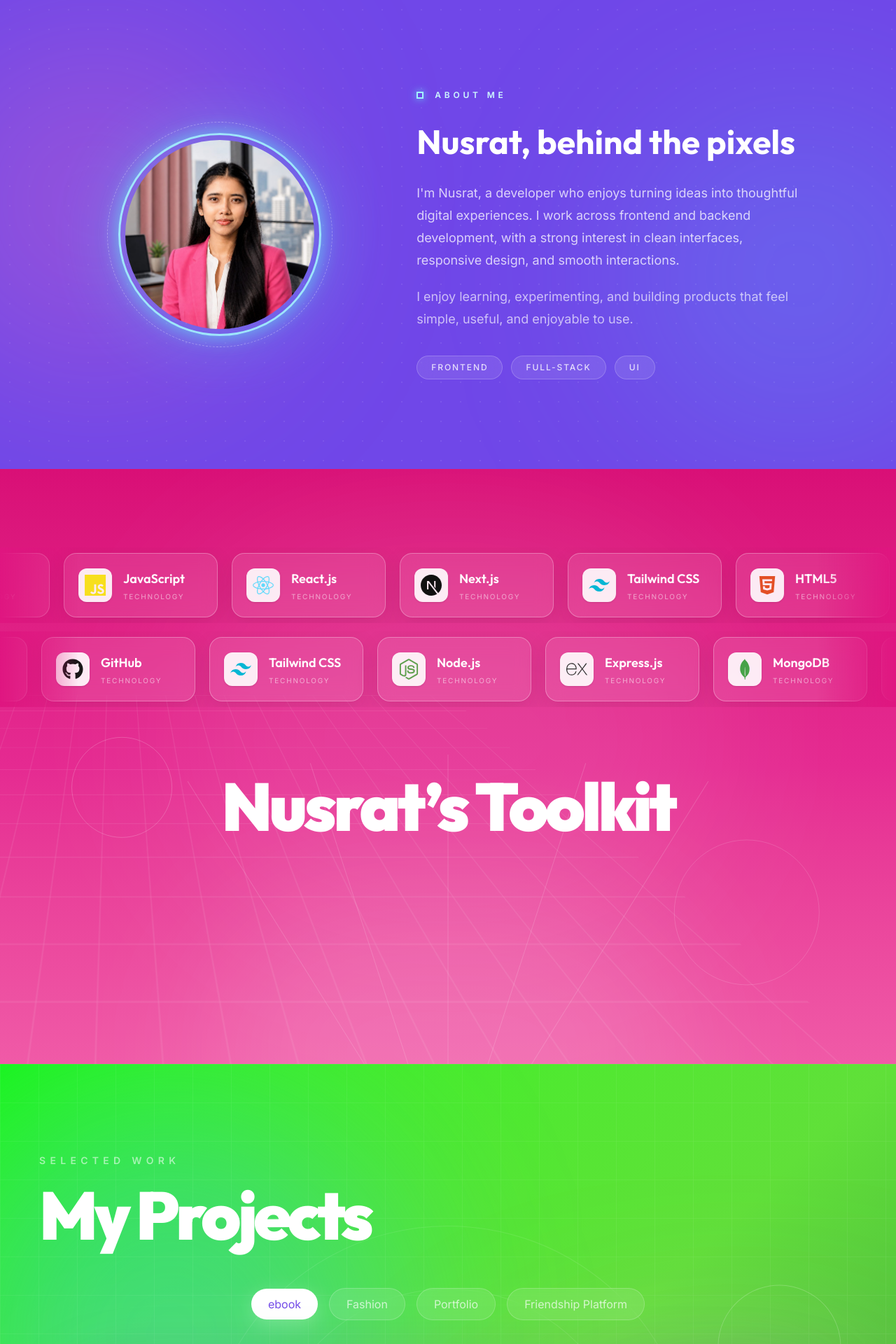
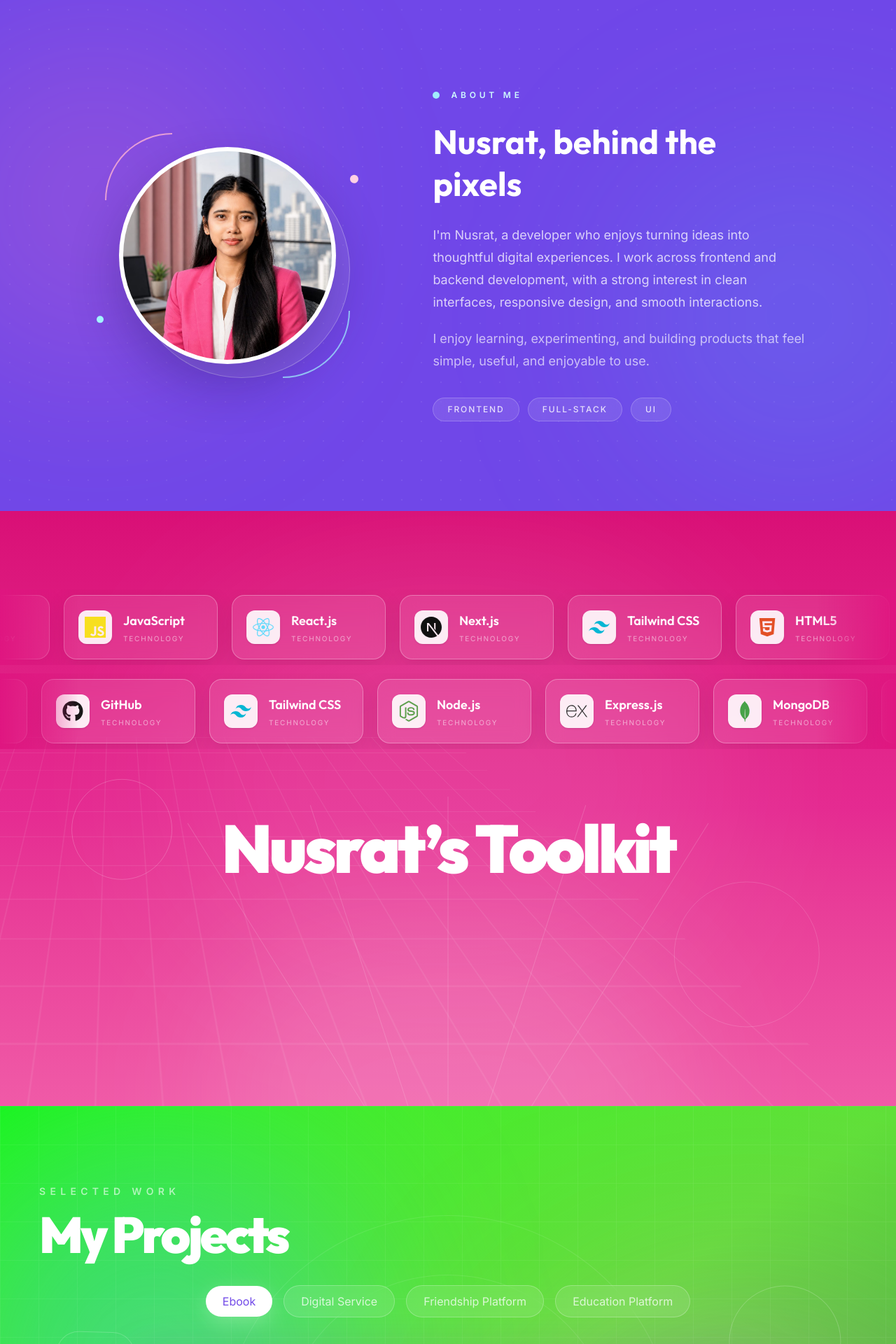
Before and after one commit to nusratch/portfolio, a Next.js app: page / in a window 1280 px wide. Shown: the part 800-2720 px from the top of the page at 70% size. Built offline with nearby package versions, Linux system fonts and the light colour scheme.

Commit message:
Fix dialog button import

```diff
--- a/src/sections/About.tsx
+++ b/src/sections/About.tsx
@@ -11,7 +11,7 @@ export default function About() {
       className="relative overflow-hidden bg-[#7047E8] py-24 text-white sm:py-28 lg:py-32"
     >
       <div
-        className="pointer-events-none absolute inset-0 opacity-[0.08]"
+        className="pointer-events-none absolute inset-0 opacity-[0.07]"
         style={{
           backgroundImage:
             "radial-gradient(circle, white 1px, transparent 1px)",
@@ -29,7 +29,7 @@ export default function About() {
           repeat: Infinity,
           ease: "easeInOut",
         }}
-        className="pointer-events-none absolute -left-40 top-0 h-[500px] w-[500px] rounded-full bg-[#FF77B7]/25 blur-[130px]"
+        className="pointer-events-none absolute -left-40 top-0 h-[500px] w-[500px] rounded-full bg-[#FF77B7]/20 blur-[130px]"
       />
 
       <motion.div
@@ -42,11 +42,11 @@ export default function About() {
           repeat: Infinity,
           ease: "easeInOut",
         }}
-        className="pointer-events-none absolute -right-40 bottom-0 h-[500px] w-[500px] rounded-full bg-[#55C8FF]/20 blur-[130px]"
+        className="pointer-events-none absolute -right-40 bottom-0 h-[500px] w-[500px] rounded-full bg-[#55C8FF]/15 blur-[130px]"
       />
 
       <Container>
-        <div className="relative z-10 mx-auto grid max-w-5xl grid-cols-1 items-center gap-16 lg:grid-cols-[0.8fr_1.2fr] lg:gap-24">
+        <div className="relative z-10 mx-auto grid max-w-5xl grid-cols-1 items-center gap-16 lg:grid-cols-[0.85fr_1.15fr] lg:gap-24">
           <motion.div
             initial={{ opacity: 0, x: -40 }}
             whileInView={{ opacity: 1, x: 0 }}
@@ -57,57 +57,59 @@ export default function About() {
             viewport={{ once: true, amount: 0.3 }}
             className="flex justify-center"
           >
-            <div className="relative">
+            <motion.div
+              whileHover={{
+                y: -6,
+                scale: 1.015,
+              }}
+              transition={{
+                type: "spring",
+                stiffness: 220,
+                damping: 18,
+              }}
+              className="relative"
+            >
+              <div className="absolute -bottom-5 -right-5 h-full w-full rounded-full border border-white/30 bg-white/10" />
+
+              <div className="absolute -left-5 -top-5 h-24 w-24 rounded-tl-full border-l-2 border-t-2 border-[#FFB4D5]/80" />
+
+              <div className="absolute -bottom-5 -right-5 z-20 h-24 w-24 rounded-br-full border-b-2 border-r-2 border-cyan-200/70" />
+
+              <div className="relative h-[270px] w-[270px] overflow-hidden rounded-full border-[6px] border-white/90 bg-white shadow-[0_30px_70px_rgba(34,15,90,0.30)] sm:h-[310px] sm:w-[310px]">
+                <Image
+                  src="/images/profile.jpeg"
+                  alt="Nusrat Chowdhury"
+                  fill
+                  sizes="(max-width: 640px) 270px, 310px"
+                  className="object-cover object-center"
+                  priority
+                />
+              </div>
+
               <motion.div
                 animate={{
-                  scale: [1, 1.05, 1],
-                  opacity: [0.45, 0.8, 0.45],
+                  y: [0, -7, 0],
                 }}
                 transition={{
-                  duration: 3,
+                  duration: 3.5,
                   repeat: Infinity,
                   ease: "easeInOut",
                 }}
-                className="absolute -inset-5 rounded-full bg-cyan-300/30 blur-2xl"
+                className="absolute -right-8 top-10 h-3 w-3 rounded-full bg-[#FFD0E4]"
               />
 
               <motion.div
                 animate={{
-                  boxShadow: [
-                    "0 0 15px rgba(103,232,249,0.45)",
-                    "0 0 38px rgba(103,232,249,0.9)",
-                    "0 0 15px rgba(103,232,249,0.45)",
-                  ],
+                  y: [0, 8, 0],
                 }}
                 transition={{
-                  duration: 3,
+                  duration: 4,
                   repeat: Infinity,
                   ease: "easeInOut",
                 }}
-                className="relative h-[250px] w-[250px] rounded-full border-[3px] border-cyan-200/90 p-[7px] sm:h-[290px] sm:w-[290px]"
-              >
-                <div className="relative h-full w-full overflow-hidden rounded-full">
-                  <Image
-                    src="/images/profile.jpeg"
-                    alt="Nusrat Chowdhury"
-                    fill
-                    sizes="(max-width: 640px) 250px, 290px"
-                    className="object-cover"
-                    priority
-                  />
-                </div>
-              </motion.div>
-
-              <motion.div
-                animate={{ rotate: 360 }}
-                transition={{
-                  duration: 12,
-                  repeat: Infinity,
-                  ease: "linear",
-                }}
-                className="pointer-events-none absolute -inset-4 rounded-full border border-dashed border-white/30"
+                className="absolute -left-8 bottom-16 h-2.5 w-2.5 rounded-full bg-cyan-200"
               />
-            </div>
+            </motion.div>
           </motion.div>
 
           <motion.div
@@ -124,17 +126,14 @@ export default function About() {
             <div className="mb-7 flex items-center justify-center gap-4 lg:justify-start">
               <motion.span
                 animate={{
-                  boxShadow: [
-                    "0 0 0px rgba(103,232,249,0)",
-                    "0 0 12px rgba(103,232,249,0.9)",
-                    "0 0 0px rgba(103,232,249,0)",
-                  ],
+                  opacity: [0.5, 1, 0.5],
                 }}
                 transition={{
                   duration: 2,
                   repeat: Infinity,
+                  ease: "easeInOut",
                 }}
-                className="h-2.5 w-2.5 border-2 border-cyan-200"
+                className="h-2.5 w-2.5 rounded-full bg-cyan-200"
               />
 
               <p className="text-xs font-semibold uppercase tracking-[0.4em] text-cyan-100">
--- a/src/sections/Projects.tsx
+++ b/src/sections/Projects.tsx
@@ -7,28 +7,32 @@ import Container from "@/src/components/Container";
 
 const projects = [
   {
-    title: "Online ebook Platform",
-    shortTitle: "ebook",
+    title: "Online Ebook Platform",
+    shortTitle: "Ebook",
     category: "Full-Stack Development",
     image: "/images/ebook.jpeg",
+    liveUrl: "https://e-book-platform-two.vercel.app",
   },
   {
-    title: "Luxury Fashion Platform",
-    shortTitle: "Fashion",
-    category: "Full-Stack Development",
+    title: "Digital Service Platform",
+    shortTitle: "Digital Service",
+    category: "Frontend Development",
     image: "/images/projects1.jpeg",
+    liveUrl: "https://digitool-platform-bd.netlify.app/",
   },
   {
-    title: "Modern Portfolio Experience",
-    shortTitle: "Portfolio",
-    category: "Full-Stack Development",
+    title: "Online Friendship Platform",
+    shortTitle: "Friendship Platform",
+    category: "Frontend Development",
     image: "/images/projects2.jpeg",
+    liveUrl: "https://remarkable-churros-f01530.netlify.app",
   },
   {
-    title: " Online Friendship Platform",
-    shortTitle: "Friendship Platform",
-    category: "Full-Stack Development",
+    title: "Online Education Platform",
+    shortTitle: "Education Platform",
+    category: "Frontend Development",
     image: "/images/projects3.jpeg",
+    liveUrl: "https://luxury-dasik-21b677.netlify.app",
   },
 ];
 
@@ -40,7 +44,7 @@ export default function Projects() {
   return (
     <section
       id="projects"
-      className="relative min-h-[900px] overflow-hidden bg-[#7857ff] py-24 sm:py-28 lg:py-32"
+      className="relative overflow-hidden bg-[#43d83d] py-20 sm:py-24 lg:py-28"
     >
       <div className="pointer-events-none absolute inset-0 bg-gradient-to-br from-[#19f719] via-[#60e039] to-[#3e923b]" />
 
@@ -55,7 +59,7 @@ export default function Projects() {
           repeat: Infinity,
           ease: "easeInOut",
         }}
-        className="pointer-events-none absolute -left-40 top-10 h-[550px] w-[550px] rounded-full bg-[#38bdf8]/35 blur-[110px]"
+        className="pointer-events-none absolute -left-40 top-10 h-[500px] w-[500px] rounded-full bg-[#38bdf8]/35 blur-[110px]"
       />
 
       <motion.div
@@ -69,7 +73,7 @@ export default function Projects() {
           repeat: Infinity,
           ease: "easeInOut",
         }}
-        className="pointer-events-none absolute -right-40 bottom-0 h-[600px] w-[600px] rounded-full bg-[#ff74d4]/30 blur-[120px]"
+        className="pointer-events-none absolute -right-40 bottom-0 h-[550px] w-[550px] rounded-full bg-[#ff74d4]/30 blur-[120px]"
       />
 
       <motion.div
@@ -81,7 +85,7 @@ export default function Projects() {
           repeat: Infinity,
           ease: "linear",
         }}
-        className="pointer-events-none absolute left-1/2 top-[48%] h-[700px] w-[700px] -translate-x-1/2 -translate-y-1/2 rounded-full border border-white/10"
+        className="pointer-events-none absolute left-1/2 top-1/2 h-[650px] w-[650px] -translate-x-1/2 -translate-y-1/2 rounded-full border border-white/10"
       />
 
       <motion.div
@@ -93,7 +97,7 @@ export default function Projects() {
           repeat: Infinity,
           ease: "linear",
         }}
-        className="pointer-events-none absolute left-1/2 top-[48%] h-[520px] w-[520px] -translate-x-1/2 -translate-y-1/2 rounded-full border border-white/10"
+        className="pointer-events-none absolute left-1/2 top-1/2 h-[480px] w-[480px] -translate-x-1/2 -translate-y-1/2 rounded-full border border-white/10"
       />
 
       <div
@@ -132,7 +136,7 @@ export default function Projects() {
           repeat: Infinity,
           ease: "easeInOut",
         }}
-        className="pointer-events-none absolute right-[5%] top-[24%] h-44 w-44 rounded-full border border-white/20"
+        className="pointer-events-none absolute right-[5%] top-[24%] h-40 w-40 rounded-full border border-white/20"
       />
 
       <Container>
@@ -151,16 +155,16 @@ export default function Projects() {
             }}
             viewport={{ once: true }}
           >
-            <p className="text-xs font-semibold uppercase tracking-[0.45em] text-white/55 sm:text-sm">
+            <p className="text-xs font-semibold uppercase tracking-[0.45em] text-white/60 sm:text-sm">
               Selected Work
             </p>
 
-            <h2 className="mt-5 text-5xl font-black tracking-[-0.055em] text-white sm:text-6xl lg:text-8xl">
+            <h2 className="mt-4 text-5xl font-black tracking-[-0.055em] text-white sm:text-6xl lg:text-7xl">
               My Projects
             </h2>
           </motion.div>
 
-          <div className="mt-12 flex flex-wrap items-center justify-center gap-3 sm:gap-4 lg:mt-14">
+          <div className="mt-9 flex flex-wrap items-center justify-center gap-3 sm:gap-4">
             {projects.map((item, index) => (
               <motion.button
                 key={item.title}
@@ -175,7 +179,7 @@ export default function Projects() {
                 className={`rounded-full px-5 py-2.5 text-sm font-semibold transition-all duration-300 sm:px-6 ${
                   activeProject === index
                     ? "bg-white text-[#7047e8] shadow-[0_8px_30px_rgba(255,255,255,0.25)]"
-                    : "border border-white/20 bg-white/10 text-white/70 backdrop-blur-md hover:bg-white/20 hover:text-white"
+                    : "border border-white/25 bg-white/10 text-white/75 backdrop-blur-md hover:bg-white/20 hover:text-white"
                 }`}
               >
                 {item.shortTitle}
@@ -183,51 +187,51 @@ export default function Projects() {
             ))}
           </div>
 
-          <div className="relative mx-auto mt-12 max-w-[1050px] sm:mt-14">
-            <div className="pointer-events-none absolute -inset-10 rounded-[60px] bg-white/10 blur-[70px]" />
+          <div className="relative mx-auto mt-10 max-w-[900px] sm:mt-12">
+            <div className="pointer-events-none absolute -inset-7 rounded-[50px] bg-white/10 blur-[60px]" />
 
             <AnimatePresence mode="wait">
               <motion.article
                 key={project.title}
                 initial={{
                   opacity: 0,
-                  y: 50,
-                  scale: 0.96,
-                  rotateX: 4,
+                  y: 40,
+                  scale: 0.97,
                 }}
                 animate={{
                   opacity: 1,
                   y: 0,
                   scale: 1,
-                  rotateX: 0,
                 }}
                 exit={{
                   opacity: 0,
-                  y: -30,
-                  scale: 0.97,
+                  y: -25,
+                  scale: 0.98,
                 }}
                 transition={{
-                  duration: 0.55,
+                  duration: 0.5,
                   ease: [0.22, 1, 0.36, 1],
                 }}
-                className="relative overflow-hidden rounded-[34px] border border-white/25 bg-white/15 p-3 shadow-[0_35px_100px_rgba(38,17,105,0.35)] backdrop-blur-xl sm:rounded-[44px] sm:p-5"
+                className="relative overflow-hidden rounded-[28px] border border-white/30 bg-white/15 p-3 shadow-[0_30px_80px_rgba(38,17,105,0.3)] backdrop-blur-xl sm:rounded-[36px] sm:p-4"
               >
-                <div className="relative overflow-hidden rounded-[25px] sm:rounded-[34px]">
+                <div className="relative overflow-hidden rounded-[20px] bg-black/10 sm:rounded-[28px]">
+                  <div className="relative h-[260px] w-full sm:h-[360px] lg:h-[430px]">
                     <Image
                       src={project.image}
                       alt={project.title}
-                    width={1400}
-                    height={850}
+                      fill
                       priority
-                    className="h-[300px] w-full object-cover sm:h-[440px] lg:h-[570px]"
+                      sizes="(max-width: 640px) 100vw, (max-width: 1024px) 90vw, 900px"
+                      className="object-contain"
                     />
+                  </div>
 
-                  <div className="absolute inset-0 bg-gradient-to-t from-[#170c40]/80 via-transparent to-transparent" />
+                  <div className="pointer-events-none absolute inset-0 bg-gradient-to-t from-[#170c40]/70 via-transparent to-transparent" />
 
                   <motion.div
                     initial={{
                       opacity: 0,
-                      y: 30,
+                      y: 20,
                     }}
                     animate={{
                       opacity: 1,
@@ -235,42 +239,44 @@ export default function Projects() {
                     }}
                     transition={{
                       delay: 0.2,
-                      duration: 0.5,
+                      duration: 0.45,
                     }}
-                    className="absolute bottom-0 left-0 right-0 p-6 sm:p-9 lg:p-12"
+                    className="absolute bottom-0 left-0 right-0 p-5 sm:p-7 lg:p-8"
                   >
-                    <p className="mb-3 text-xs font-semibold uppercase tracking-[0.3em] text-white/60">
+                    <p className="mb-2 text-[10px] font-semibold uppercase tracking-[0.28em] text-white/70 sm:text-xs">
                       {project.category}
                     </p>
 
-                    <div className="flex flex-col gap-5 sm:flex-row sm:items-end sm:justify-between">
-                      <h3 className="max-w-[700px] text-3xl font-bold tracking-tight text-white sm:text-4xl lg:text-5xl">
+                    <div className="flex flex-col gap-4 sm:flex-row sm:items-end sm:justify-between">
+                      <h3 className="max-w-[600px] text-2xl font-bold tracking-tight text-white sm:text-3xl lg:text-4xl">
                         {project.title}
                       </h3>
 
-                      <motion.button
-                        type="button"
+                      <motion.a
+                        href={project.liveUrl}
+                        target="_blank"
+                        rel="noopener noreferrer"
                         whileHover={{
-                          scale: 1.06,
-                          y: -3,
+                          scale: 1.05,
+                          y: -2,
                         }}
                         whileTap={{
                           scale: 0.96,
                         }}
-                        className="w-fit shrink-0 rounded-full bg-white px-6 py-3 text-sm font-semibold text-[#7047e8] shadow-xl"
+                        className="w-fit shrink-0 rounded-full bg-white px-5 py-2.5 text-sm font-semibold text-[#7047e8] shadow-xl transition-shadow duration-300 hover:shadow-2xl"
                       >
                         View Project
-                      </motion.button>
+                      </motion.a>
                     </div>
                   </motion.div>
                 </div>
               </motion.article>
             </AnimatePresence>
 
-            <div className="pointer-events-none absolute -bottom-6 left-1/2 h-16 w-[70%] -translate-x-1/2 rounded-full bg-[#ff76d5]/30 blur-[45px]" />
+            <div className="pointer-events-none absolute -bottom-5 left-1/2 h-14 w-[65%] -translate-x-1/2 rounded-full bg-[#ff76d5]/30 blur-[40px]" />
           </div>
 
-          <div className="mt-10 flex justify-center gap-2">
+          <div className="mt-7 flex justify-center gap-2">
             {projects.map((item, index) => (
               <button
                 key={item.title}
@@ -279,7 +285,7 @@ export default function Projects() {
                 aria-label={`Show ${item.title}`}
                 className={`h-2 rounded-full transition-all duration-500 ${
                   activeProject === index
-                    ? "w-10 bg-white"
+                    ? "w-9 bg-white"
                     : "w-2 bg-white/35"
                 }`}
               />
--- a/src/ui/dialog.tsx
+++ b/src/ui/dialog.tsx
@@ -4,7 +4,7 @@ import * as React from "react"
 import { Dialog as DialogPrimitive } from "radix-ui"
 
 import { cn } from "@/lib/utils"
-import { Button } from "@/components/ui/button"
+import { Button } from "./button"
 import { XIcon } from "lucide-react"
 
 function Dialog({
```
Lines whose indentation alone changed are shown as unchanged.
